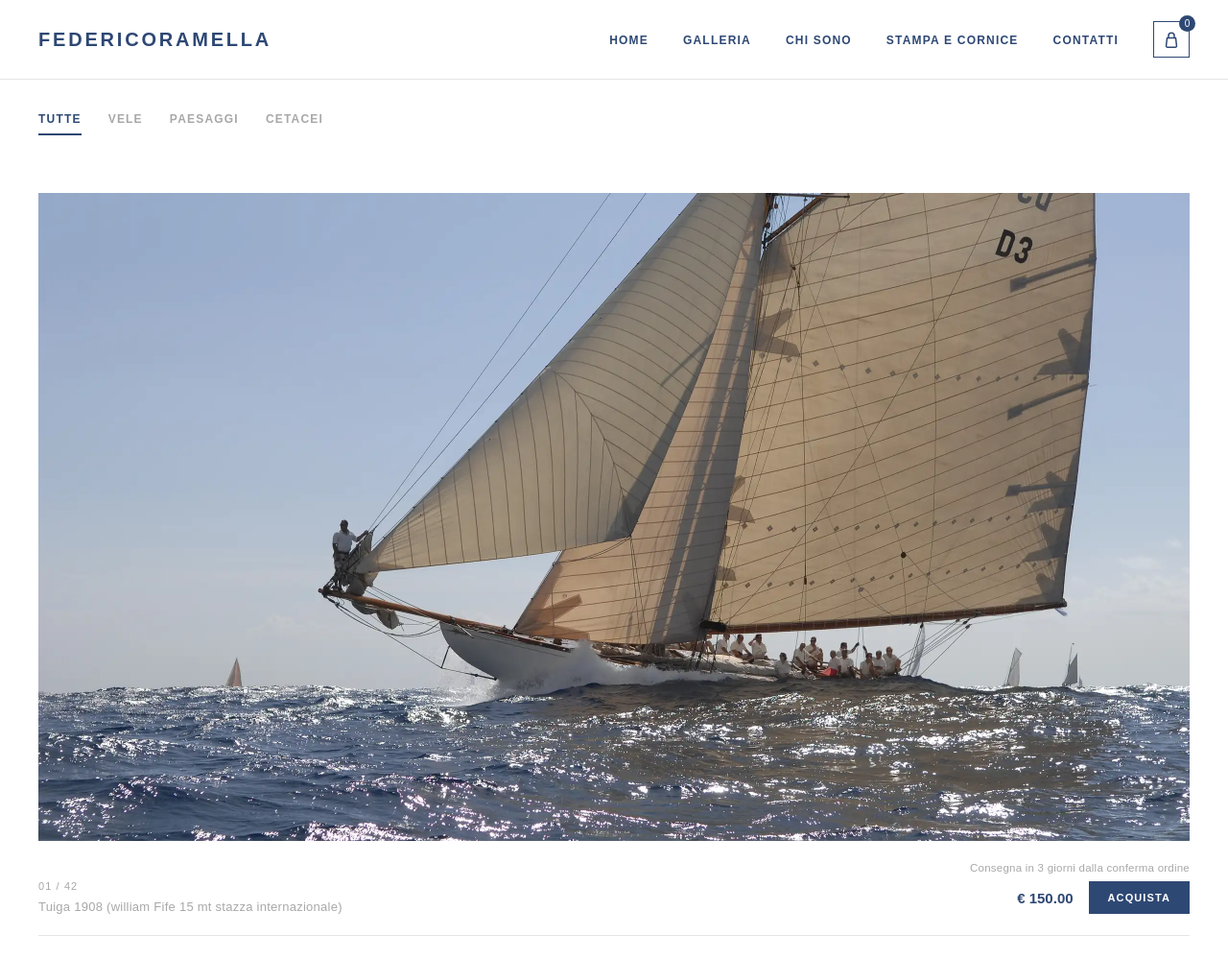
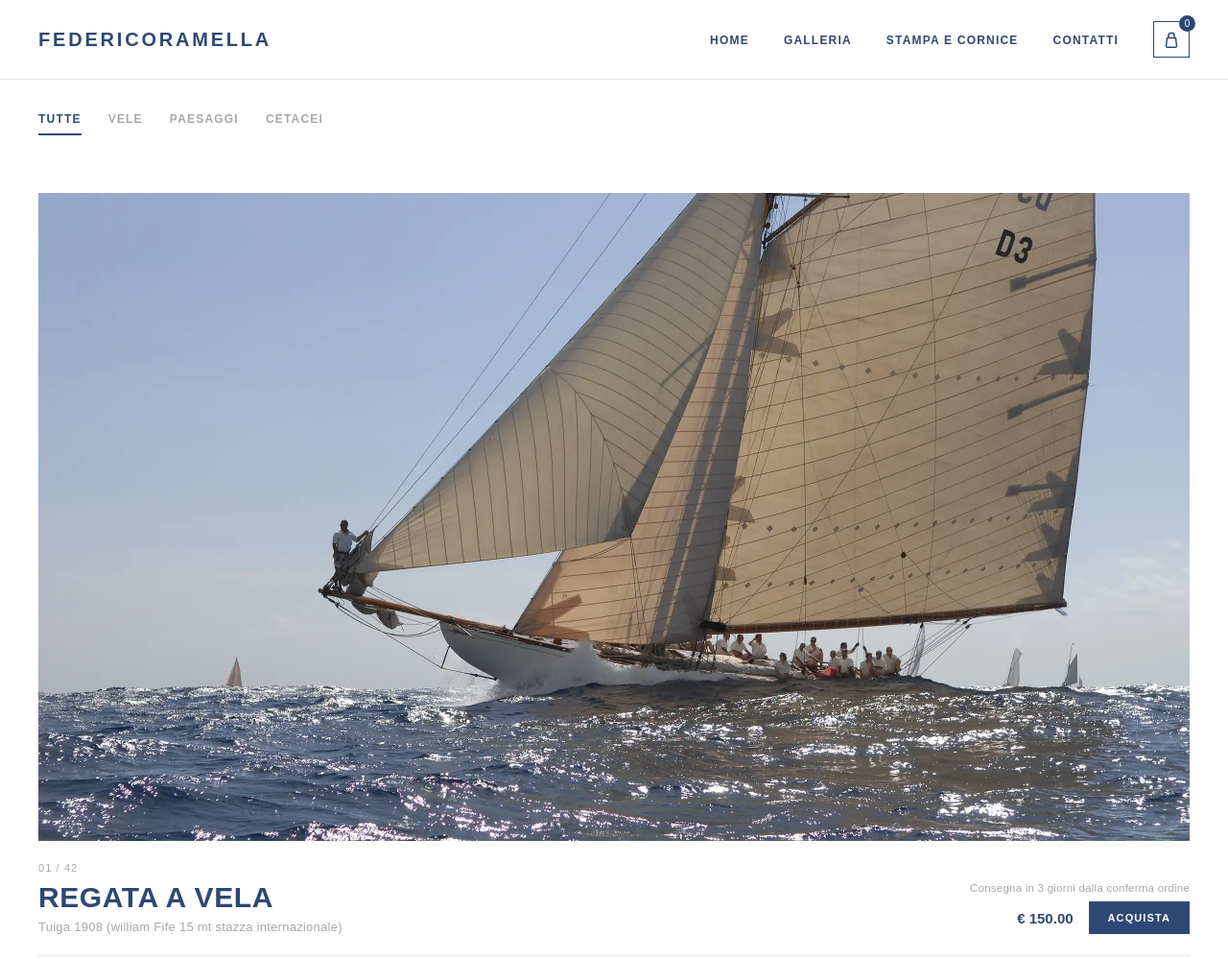
Before and after one commit to fotoramella-alberto/def, a website: page index.html in a window 1280 px wide. Shown: the top 999 px of the page at 96% size. Drawn offline with Linux system fonts and the light colour scheme.

Commit message:
Add files via upload

```diff
--- a/index.html
+++ b/index.html
@@ -288,7 +288,6 @@
     <ul class="nav-links">
       <li><a href="#" id="homeLink">Home</a></li>
       <li><a href="#filters">Galleria</a></li>
-      <li><a href="#about">Chi sono</a></li>
       <li><a href="stampa.html">Stampa e cornice</a></li>
       <li><a href="#contatti">Contatti</a></li>
       <li><button class="cart-btn" id="cartBtn" aria-label="Carrello">
@@ -310,12 +309,6 @@
 </nav>
 
 <main id="grid"></main>
-
-<section class="about" id="about">
-  <h2>Chi sono</h2>
-  <p>Sono un fotografo, dal 1986 seguo le regate veliche di imbarcazioni d'epoca.
-  Ho pubblicato su diverse riviste del settore, e su libri edizione Gribaudo </p>
-</section>
 
 <footer id="contatti">
   <a href="mailto:fotoramella@gmail.com">fotoramella@gmail.com</a>
@@ -375,14 +368,14 @@
   // Modifica qui titolo, sottotitolo/genere, prezzo (in euro) e immagine di ogni fotografia.
   // "img" è il seed usato per l'immagine segnaposto: sostituiscilo con il percorso della tua foto reale (es. "foto/nome-file.jpg").
   const works = [
-    {title:"", info:"Tuiga 1908 (william Fife 15 mt stazza internazionale)", price:150, img:"webp/FED1.webp", category:"Vele"},
-    {title:"Avel 1896", info:"Vela — Mediterraneo", price:150, img:"webp/FED2.webp", category:"Vele"},
+    {title:"Regata a vela", info:"Tuiga 1908 (william Fife 15 mt stazza internazionale)", price:150, img:"webp/FED1.webp", category:"Vele"},
+    {title:"Equipaggio in regata", info:"Vela — Mediterraneo", price:150, img:"webp/FED2.webp", category:"Vele"},
     {title:"Avel 1896", info:"Vela — Mediterraneo", price:150, img:"webp/FED3.webp", category:"Vele"},
-    {title:"", info:"Vela — Liguria, IT", price:150, img:"webp/FED4.webp", category:"Vele"},
+    {title:"Veliero al largo della costa", info:"Vela — Liguria, IT", price:150, img:"webp/FED4.webp", category:"Vele"},
     {title:"Tuiga", info:"Genere — Luogo", price:150, img:"webp/FED5.webp", category:"Vele"},
     {title:"Oriole 1905 Nathanael Greene Herreshoff ", info:"Genere — Luogo", price:150, img:"webp/FED6.webp", category:"Vele"},
     {title:"Tuiga", info:"Genere — Luogo", price:150, img:"webp/FED7.webp", category:"Vele"},
-    {title:"Lulù 1897", info:"cantiere Texier progetto Rabot", price:150, img:"webp/FED8.webp", category:"Vele"},
+    {title:"Lulù 1897 cantiere Texier progetto Rabot", info:"Genere — Luogo", price:150, img:"webp/FED8.webp", category:"Vele"},
     {title:"The blue Peter", info:"Genere — Luogo", price:150, img:"webp/FED21.webp", category:"Vele"},
     {title:"Halloween 1926 William Fife & Son", info:"Genere — Luogo", price:150, img:"webp/FED10.webp", category:"Vele"},
     {title:"Dorade 1930 Sparkman & Stephens", info:"Genere — Luogo", price:150, img:"webp/FED11.webp", category:"Vele"},
```
